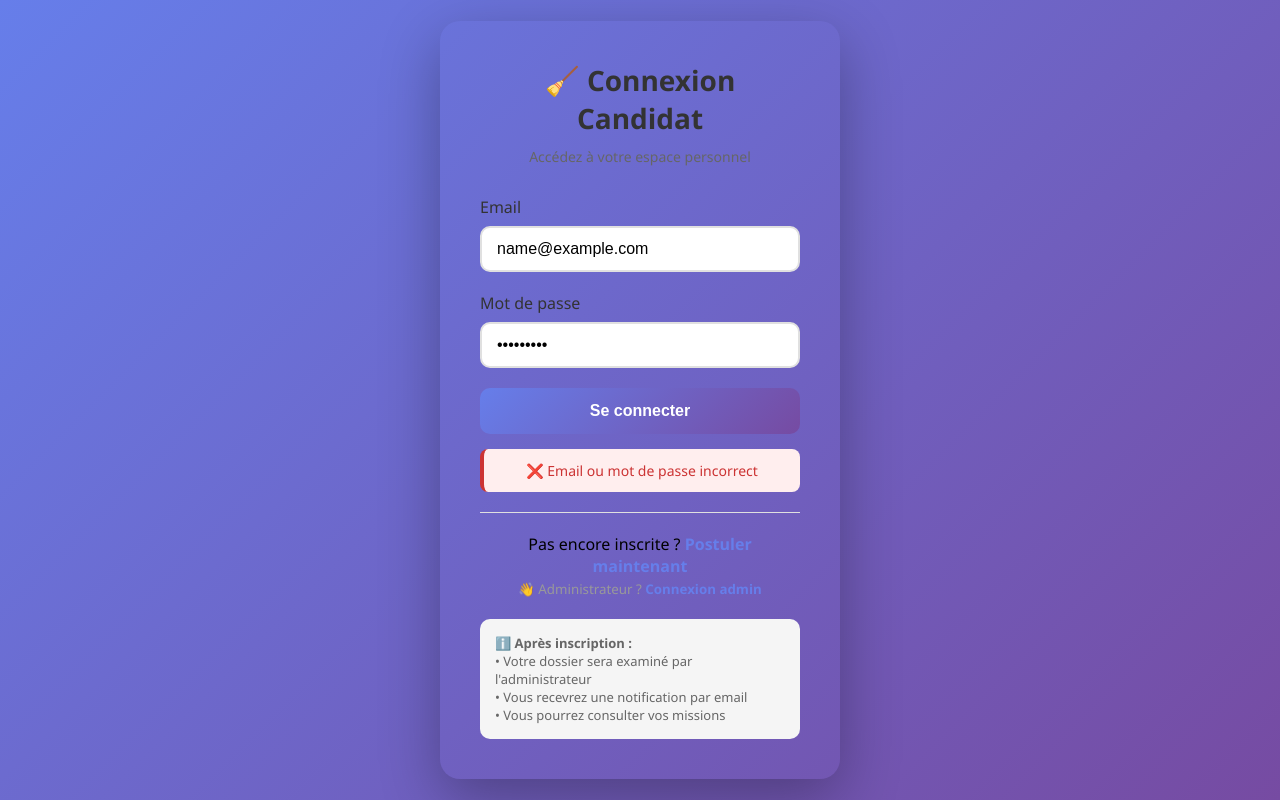
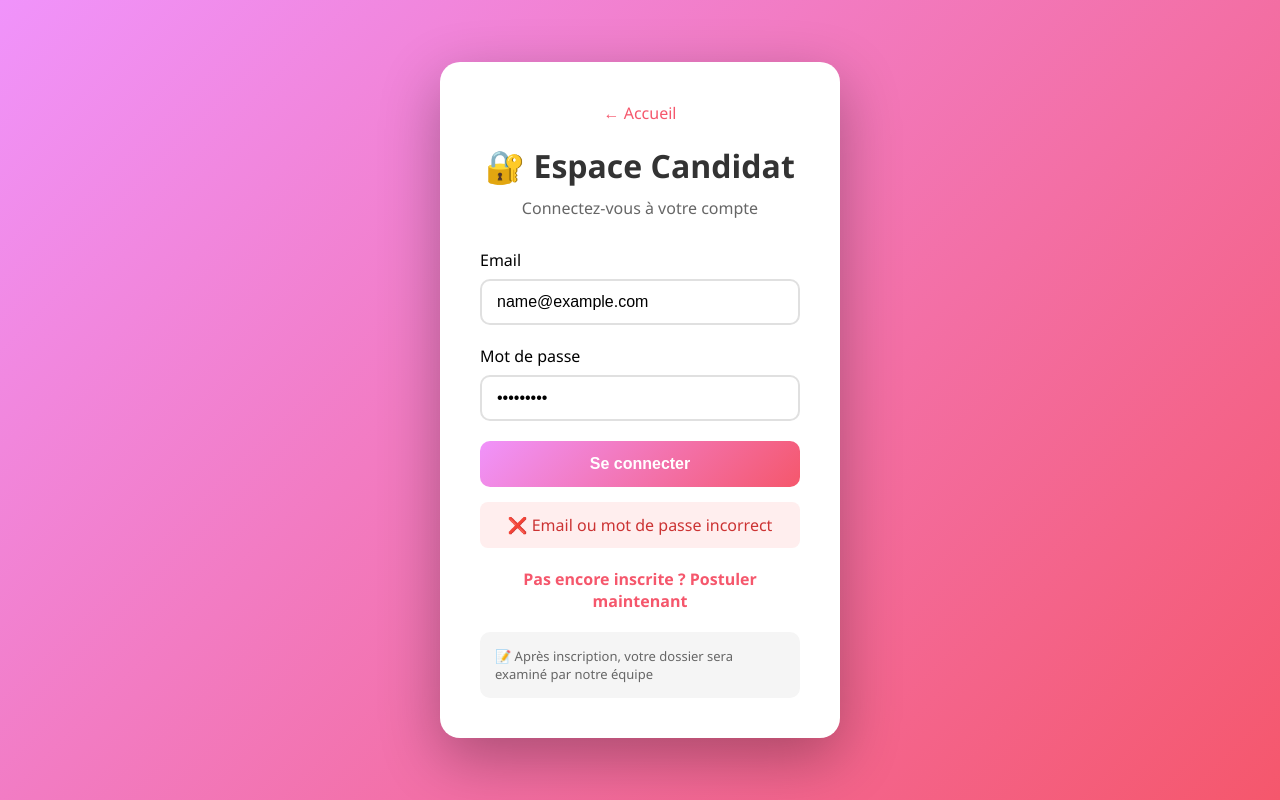
Before and after one commit to Maxmax237/nouveau-menage, a website: page login-maman.html in a window 1280 px wide. Both pictures are taken after typing "name@example.com", "Sample123" into the empty fields and a click on the button "Se connecter". Drawn offline with Linux system fonts and the light colour scheme.

Commit message:
Update login-maman.html

```diff
--- a/login-maman.html
+++ b/login-maman.html
@@ -3,244 +3,99 @@
 <head>
     <meta charset="UTF-8">
     <meta name="viewport" content="width=device-width, initial-scale=1.0">
-    <title>MenagePro - Connexion Candidat</title>
+    <title>Connexion - MenagePro</title>
     <style>
-        * {
-            margin: 0;
-            padding: 0;
-            box-sizing: border-box;
-        }
-
+        * { margin: 0; padding: 0; box-sizing: border-box; }
         body {
-            background: linear-gradient(135deg, #667eea 0%, #764ba2 100%);
+            background: linear-gradient(135deg, #f093fb 0%, #f5576c 100%);
             min-height: 100vh;
             display: flex;
             align-items: center;
             justify-content: center;
-            font-family: 'Segoe UI', Tahoma, Geneva, Verdana, sans-serif;
+            font-family: 'Segoe UI', sans-serif;
             padding: 20px;
         }
-
         .login-container {
-            <div class="back-home" style="text-align: center; margin-bottom: 20px;">
-    <a href="index.html" style="color: #667eea; text-decoration: none;">← Retour à l'accueil</a>
-</div>
             background: white;
             border-radius: 20px;
             padding: 40px;
             width: 100%;
             max-width: 400px;
             box-shadow: 0 20px 60px rgba(0,0,0,0.3);
-            animation: slideIn 0.5s ease-out;
         }
-
-        @keyframes slideIn {
-            from {
-                opacity: 0;
-                transform: translateY(-30px);
-            }
-            to {
-                opacity: 1;
-                transform: translateY(0);
-            }
-        }
-
-        h1 {
-            text-align: center;
-            color: #333;
-            margin-bottom: 10px;
-            font-size: 28px;
-        }
-
-        .subtitle {
-            text-align: center;
-            color: #666;
-            margin-bottom: 30px;
-            font-size: 14px;
-        }
-
-        .form-group {
-            margin-bottom: 20px;
-        }
-
-        label {
-            display: block;
-            margin-bottom: 8px;
-            color: #333;
-            font-weight: 500;
-        }
-
+        .back-home { text-align: center; margin-bottom: 20px; }
+        .back-home a { color: #f5576c; text-decoration: none; }
+        h1 { text-align: center; color: #333; margin-bottom: 10px; }
+        .subtitle { text-align: center; color: #666; margin-bottom: 30px; }
+        .form-group { margin-bottom: 20px; }
+        label { display: block; margin-bottom: 8px; font-weight: 500; }
         input {
             width: 100%;
             padding: 12px 15px;
             border: 2px solid #e0e0e0;
             border-radius: 10px;
             font-size: 16px;
-            transition: all 0.3s;
         }
-
-        input:focus {
-            outline: none;
-            border-color: #667eea;
-            box-shadow: 0 0 0 3px rgba(102, 126, 234, 0.1);
-        }
-
+        input:focus { outline: none; border-color: #f5576c; }
         button {
             width: 100%;
             padding: 14px;
-            background: linear-gradient(135deg, #667eea 0%, #764ba2 100%);
+            background: linear-gradient(135deg, #f093fb 0%, #f5576c 100%);
             color: white;
             border: none;
             border-radius: 10px;
             font-size: 16px;
             font-weight: 600;
             cursor: pointer;
-            transition: transform 0.2s, box-shadow 0.2s;
         }
-
-        button:hover {
-            transform: translateY(-2px);
-            box-shadow: 0 5px 20px rgba(102, 126, 234, 0.4);
-        }
-
-        .message {
-            margin-top: 15px;
-            padding: 12px;
-            border-radius: 8px;
-            text-align: center;
-            font-size: 14px;
-            display: none;
-        }
-
-        .error {
-            background: #fee;
-            color: #c33;
-            border-left: 4px solid #c33;
-        }
-
-        .success {
-            background: #efe;
-            color: #3c3;
-            border-left: 4px solid #3c3;
-        }
-
-        .register-link {
-            text-align: center;
-            margin-top: 20px;
-            padding-top: 20px;
-            border-top: 1px solid #e0e0e0;
-        }
-
-        .register-link a {
-            color: #667eea;
-            text-decoration: none;
-            font-weight: 600;
-        }
-
-        .demo-info {
-            margin-top: 20px;
-            padding: 15px;
-            background: #f5f5f5;
-            border-radius: 10px;
-            font-size: 13px;
-            color: #666;
-        }
+        .message { margin-top: 15px; padding: 12px; border-radius: 8px; text-align: center; display: none; }
+        .error { background: #fee; color: #c33; }
+        .success { background: #efe; color: #3c3; }
+        .register-link { text-align: center; margin-top: 20px; }
+        .register-link a { color: #f5576c; text-decoration: none; font-weight: 600; }
+        .info { margin-top: 20px; padding: 15px; background: #f5f5f5; border-radius: 10px; font-size: 13px; color: #666; }
     </style>
 </head>
 <body>
     <div class="login-container">
-        <h1>🧹 Connexion Candidat</h1>
-        <div class="subtitle">Accédez à votre espace personnel</div>
-
+        <div class="back-home"><a href="../index.html">← Accueil</a></div>
+        <h1>🔐 Espace Candidat</h1>
+        <div class="subtitle">Connectez-vous à votre compte</div>
         <form id="loginForm">
-            <div class="form-group">
-                <label>Email</label>
-                <input type="email" id="email" required placeholder="votre@email.com">
-            </div>
-
-            <div class="form-group">
-                <label>Mot de passe</label>
-                <input type="password" id="password" required placeholder="Votre mot de passe">
-            </div>
-
+            <div class="form-group"><label>Email</label><input type="email" id="email" required></div>
+            <div class="form-group"><label>Mot de passe</label><input type="password" id="password" required></div>
             <button type="submit">Se connecter</button>
         </form>
-
         <div id="message" class="message"></div>
-
-        <div class="register-link">
-            Pas encore inscrite ? <a href="register-maman.html">Postuler maintenant</a><br>
-            <small style="color: #999;">👋 Administrateur ? <a href="login.html">Connexion admin</a></small>
-        </div>
-
-        <div class="demo-info">
-            <strong>ℹ️ Après inscription :</strong><br>
-            • Votre dossier sera examiné par l'administrateur<br>
-            • Vous recevrez une notification par email<br>
-            • Vous pourrez consulter vos missions
-        </div>
+        <div class="register-link"><a href="register.html">Pas encore inscrite ? Postuler maintenant</a></div>
+        <div class="info">📝 Après inscription, votre dossier sera examiné par notre équipe</div>
     </div>
-
     <script>
         document.getElementById('loginForm').addEventListener('submit', (e) => {
             e.preventDefault();
-
             const email = document.getElementById('email').value.trim();
             const password = document.getElementById('password').value;
-            const messageDiv = document.getElementById('message');
-
-            if (!email || !password) {
-                showMessage('Veuillez remplir tous les champs', 'error');
-                return;
-            }
-
-            // Récupérer les mamans
             let mamans = JSON.parse(localStorage.getItem('menagepro_mamans') || '[]');
-
-            // Chercher la maman
             const maman = mamans.find(m => m.email === email && m.password === password);
-
             if (maman) {
-                // Vérifier le statut
                 if (maman.status === 'refusee') {
-                    showMessage('❌ Votre candidature a été refusée. Contactez l\'administrateur.', 'error');
-                    return;
+                    return showMessage('❌ Votre candidature a été refusée', 'error');
                 }
-
-                // Connecter la maman
-                sessionStorage.setItem('menagepro_current_maman', JSON.stringify({
-                    id: maman.id,
-                    fullName: maman.fullName,
-                    email: maman.email,
-                    status: maman.status
-                }));
-
-                showMessage('✅ Connexion réussie ! Redirection...', 'success');
-
-                setTimeout(() => {
-                    window.location.href = 'dashboard-maman.html';
-                }, 1000);
+                sessionStorage.setItem('menagepro_current_maman', JSON.stringify(maman));
+                showMessage('✅ Connexion réussie !', 'success');
+                setTimeout(() => window.location.href = 'dashboard.html', 1000);
             } else {
                 showMessage('❌ Email ou mot de passe incorrect', 'error');
             }
         });
-
         function showMessage(text, type) {
-            const messageDiv = document.getElementById('message');
-            messageDiv.textContent = text;
-            messageDiv.className = `message ${type}`;
-            messageDiv.style.display = 'block';
-
-            setTimeout(() => {
-                messageDiv.style.display = 'none';
-            }, 3000);
+            const msg = document.getElementById('message');
+            msg.textContent = text;
+            msg.className = `message ${type}`;
+            msg.style.display = 'block';
+            setTimeout(() => msg.style.display = 'none', 3000);
         }
-
-        // Vérifier si déjà connecté
-        const currentMaman = sessionStorage.getItem('menagepro_current_maman');
-        if (currentMaman) {
-            window.location.href = 'dashboard-maman.html';
-        }
+        if (sessionStorage.getItem('menagepro_current_maman')) window.location.href = 'dashboard.html';
     </script>
 </body>
 </html>
```
